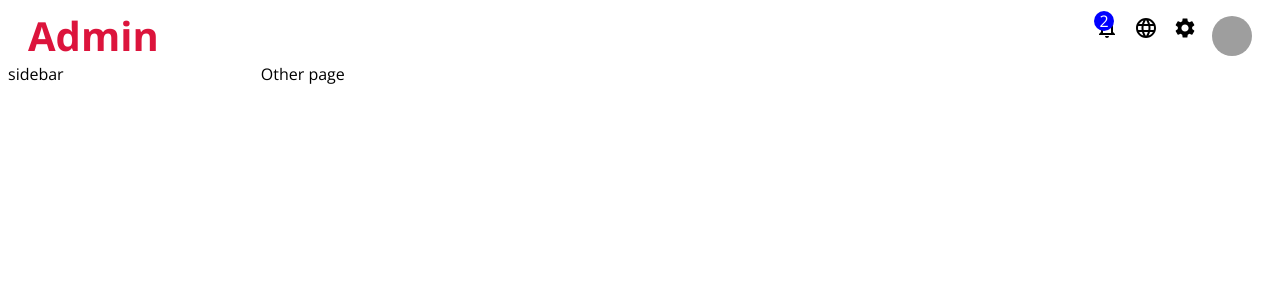
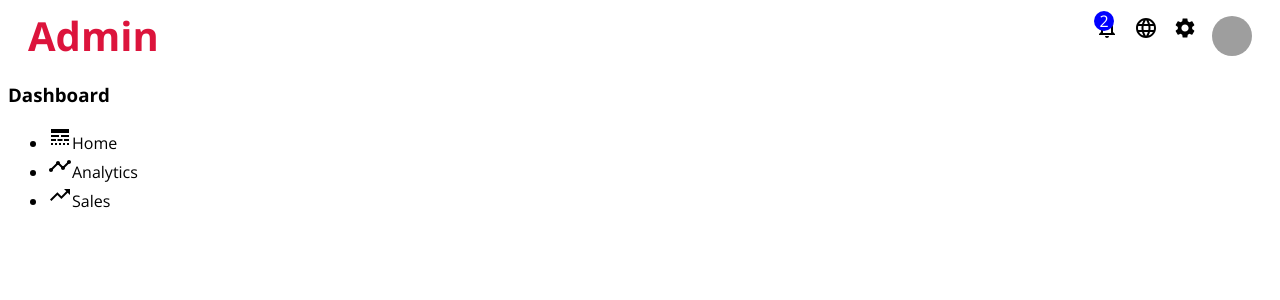
Before and after one commit to Reyes-Jose/admin-page, a React (Create React App) app: page / in a window 1280 px wide. Shown: the top 300 px of the page. Built offline with nearby package versions, Linux system fonts and the light colour scheme; grey boxes are pictures that could not be loaded; the HTML template or start-up script is replaced by a standard one; a web font is replaced by a local one.

Commit message:
adding dashboard and more icons

```diff
--- a/src/App.css
+++ b/src/App.css
@@ -1,7 +1,3 @@
 .container{
     display: flex;
 }
-
-.rightPage{
-    flex: 4;
-}
--- a/src/App.js
+++ b/src/App.js
@@ -8,7 +8,6 @@ function App() {
       <NavBar />
       <div className="container">
         <SideBar />
-        <div className="rightPage">Other page</div>
       </div>
     </div>
   );
--- a/src/components/SideBar.js
+++ b/src/components/SideBar.js
@@ -1,9 +1,26 @@
 import './SideBarStyle.css'
+import { LineStyle, Timeline, TrendingUp  } from '@mui/icons-material';
 
 export default function SideBar() {
   return (
     <div className='sideBar'>
-        sidebar
+        <div className='sideBarContainer'>
+          <h3 className='sideTitle'>Dashboard</h3>
+          <ul className='sideList'>
+            <li className='listItem'>
+              <LineStyle/>
+              Home
+            </li>
+            <li className='listItem'>
+              <Timeline/>
+              Analytics
+            </li>
+            <li className='listItem'>
+              <TrendingUp/>
+              Sales
+            </li>
+          </ul>
+        </div>
     </div>
   )
 }
--- a/src/components/SideBarStyle.css
+++ b/src/components/SideBarStyle.css
@@ -1,3 +1,4 @@
 .sideBar{
     flex: 1;
+    height: calc(100vh -50px);
 }
```
